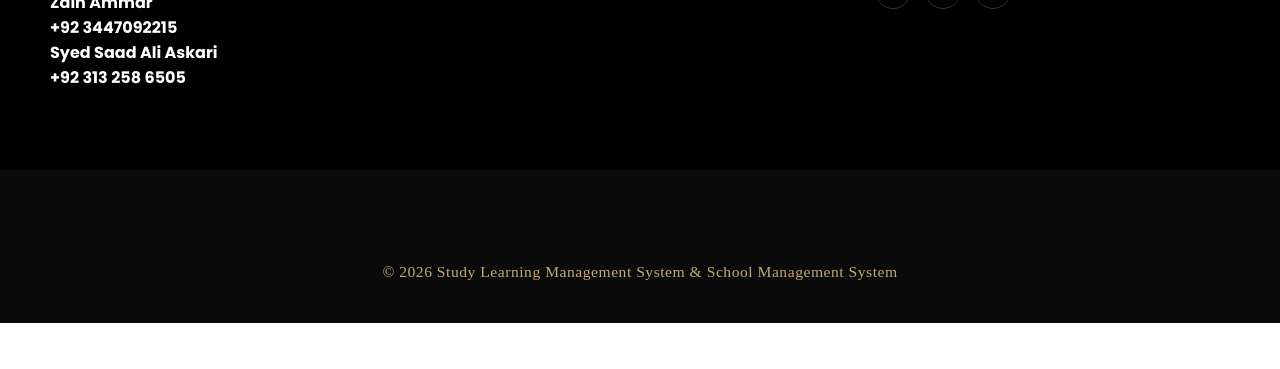
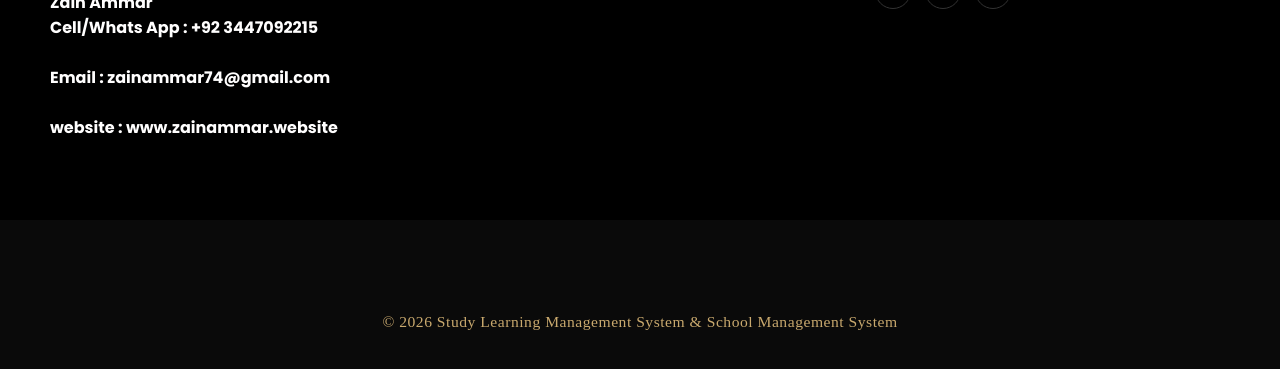
Before and after one commit to zainammar/landingpage-lms, a plain HTML site: page index.html in a window 1280 px wide. Shown: the part 10661-11030 px from the top of the page. Before the commit the page ends 10984 px from the top, so only its background shows below. Drawn offline with Linux system fonts and the light colour scheme.

Commit message:
update contact

```diff
--- a/index.html
+++ b/index.html
@@ -353,9 +353,11 @@
   <div class="skills-grid row-2 content-grid">
     <div class="grid-item">
       <div class="text-heading">Contact</div>
-      <h2 class="text-1">Zain Ammar<br>+92 3447092215</h2>
-      <h2 class="text-1">Syed Saad Ali Askari<br>+92 313 258 6505</h2>
-</div>
+      <h2 class="text-1">Zain Ammar<br>Cell/Whats App : +92 3447092215</h2>
+      <h2 class="text-1"><br>Email : zainammar74@gmail.com</h2>
+      <h2 class="text-1"><br>website : <a href="https://zainammar.website" target="_blank">www.zainammar.website</a></h2>
+
+    </div>
 <div class="grid-item">
   <div class="social-links">
     <a href="#"><i class="fa fa-linkedin"></i></a>
```
